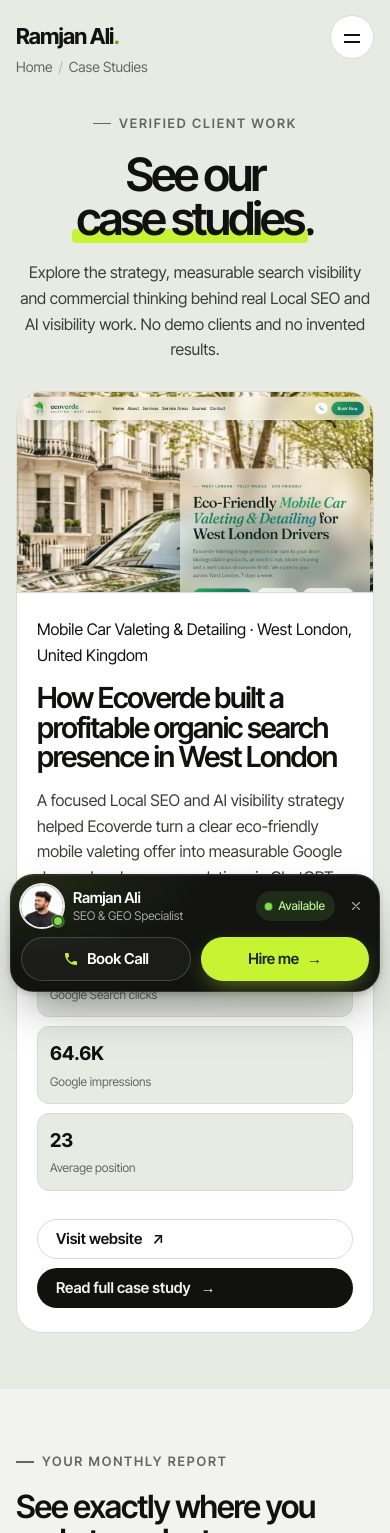
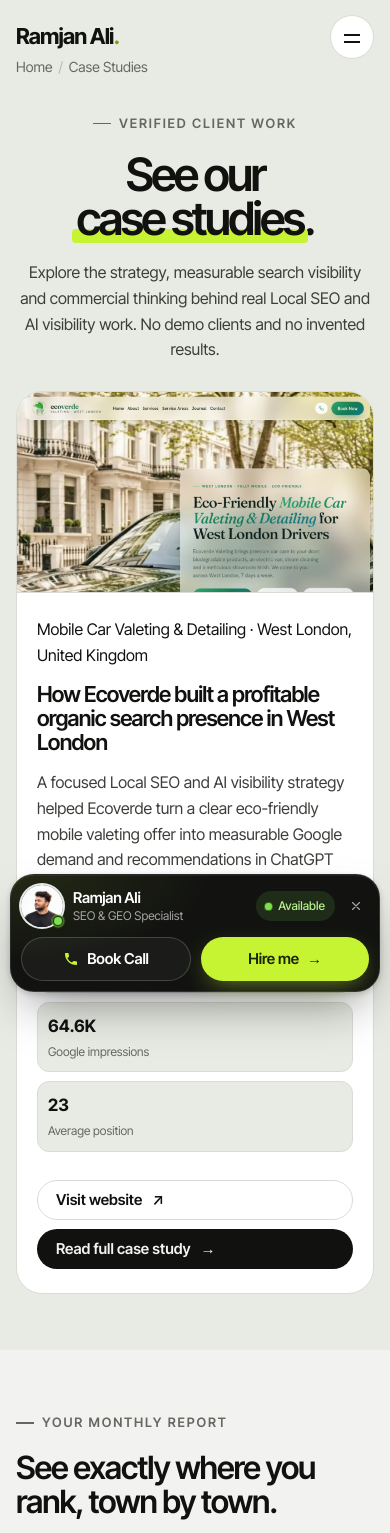
Before and after one commit to ramjanalimeet/ramjan-ali-tracker, a Next.js app: page /case-studies in a window 390 px wide. Shown: the top 1533 px of the page. Built offline with nearby package versions, Linux system fonts and the light colour scheme.

Commit message:
Restore scalable case study card grid

```diff
--- a/app/globals.css
+++ b/app/globals.css
@@ -2403,11 +2403,13 @@ dialog.booking::backdrop {
 }
 .case-results-grid {
   display: grid;
+  grid-template-columns: repeat(3, minmax(0, 1fr));
   gap: 22px;
 }
 .case-result-card {
-  display: grid;
-  grid-template-columns: minmax(0, 1.05fr) minmax(380px, 0.95fr);
+  display: flex;
+  flex-direction: column;
+  min-width: 0;
   overflow: hidden;
   background: var(--card);
   border: 1px solid var(--line);
@@ -2415,15 +2417,14 @@ dialog.booking::backdrop {
 }
 .case-result-image {
   display: block;
-  min-height: 100%;
   overflow: hidden;
-  border-right: 1px solid var(--line);
+  border-bottom: 1px solid var(--line);
 }
 .case-result-image img {
   display: block;
   width: 100%;
-  height: 100%;
-  min-height: 440px;
+  height: auto;
+  aspect-ratio: 16 / 9;
   object-fit: cover;
   object-position: top center;
   transition: transform 0.45s ease;
@@ -2434,13 +2435,14 @@ dialog.booking::backdrop {
 .case-result-body {
   display: flex;
   flex-direction: column;
-  padding: clamp(26px, 4vw, 48px);
+  flex: 1;
+  padding: 22px;
 }
 .case-result-body h2 {
   margin-top: 15px;
-  font-size: clamp(29px, 3.2vw, 46px);
-  line-height: 1.02;
-  letter-spacing: -0.045em;
+  font-size: clamp(22px, 2vw, 28px);
+  line-height: 1.08;
+  letter-spacing: -0.035em;
 }
 .case-result-body > p {
   margin-top: 16px;
@@ -2448,14 +2450,14 @@ dialog.booking::backdrop {
 }
 .case-result-metrics {
   display: grid;
-  grid-template-columns: repeat(3, 1fr);
+  grid-template-columns: repeat(3, minmax(0, 1fr));
   gap: 9px;
   list-style: none;
   padding: 0;
   margin: 24px 0 0;
 }
 .case-result-metrics li {
-  padding: 12px;
+  padding: 10px;
   background: var(--bg-2);
   border: 1px solid var(--line);
   border-radius: 12px;
@@ -2465,7 +2467,7 @@ dialog.booking::backdrop {
   display: block;
 }
 .case-result-metrics b {
-  font-size: 19px;
+  font-size: 17px;
 }
 .case-result-metrics span {
   margin-top: 2px;
@@ -2736,18 +2738,12 @@ dialog.booking::backdrop {
   .pb-list {
     grid-template-columns: repeat(2, minmax(0, 1fr));
   }
+  .case-results-grid {
+    grid-template-columns: repeat(2, minmax(0, 1fr));
+  }
   .case-detail-grid,
-  .case-plan-grid,
-  .case-result-card {
+  .case-plan-grid {
     grid-template-columns: 1fr;
-  }
-  .case-result-image {
-    border-right: 0;
-    border-bottom: 1px solid var(--line);
-  }
-  .case-result-image img {
-    min-height: 0;
-    aspect-ratio: 16 / 9;
   }
   .case-detail-cover {
     max-width: 640px;
@@ -2768,6 +2764,9 @@ dialog.booking::backdrop {
   }
   .case-result-body {
     padding: 24px 20px;
+  }
+  .case-results-grid {
+    grid-template-columns: 1fr;
   }
   .case-result-metrics {
     grid-template-columns: 1fr;
```
